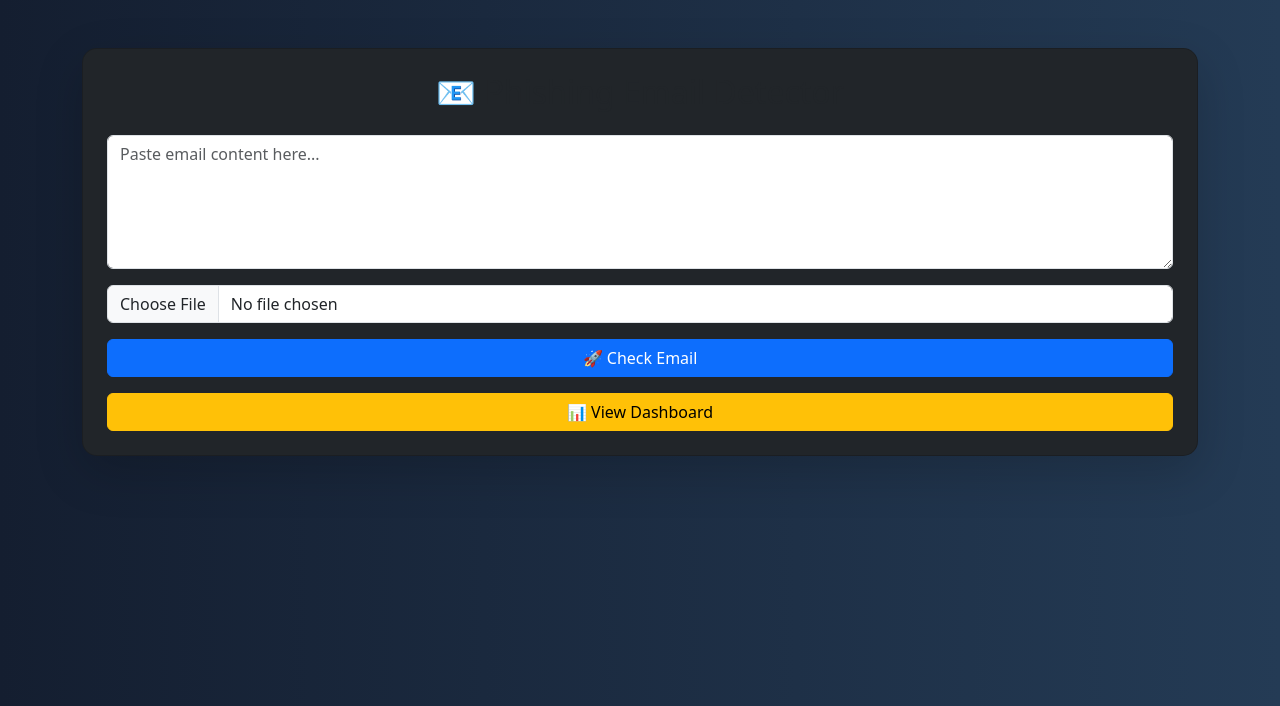
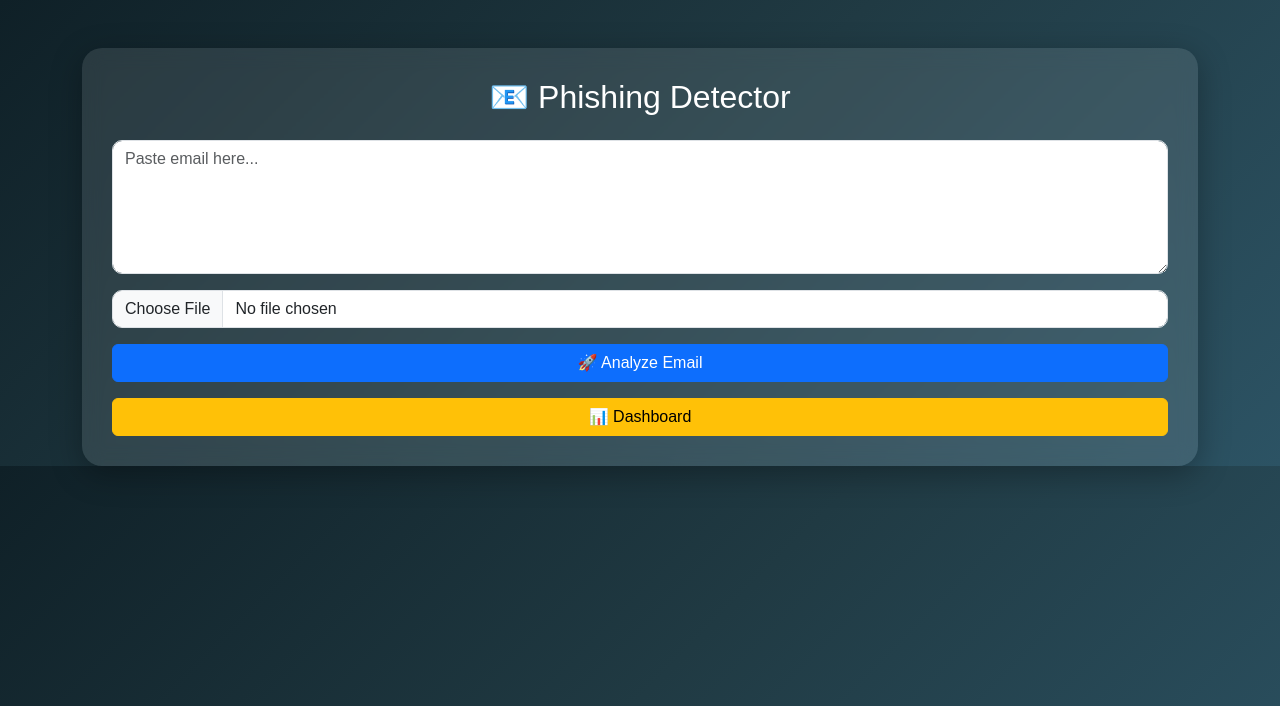
Before and after one commit to kavitharan74/phishing-detector, a Flask app: page / in a window 1280 px wide. Shown: the top 706 px of the page. Run offline with Flask 3, Linux system fonts and the light colour scheme; parts of the project's set-up code (start-up, migrations or seed data) failed here and were passed over.

Commit message:
Update index.html

```diff
--- a/templates/index.html
+++ b/templates/index.html
@@ -6,12 +6,39 @@
 
 <style>
 body {
-    background: linear-gradient(to right, #141e30, #243b55);
+    background: linear-gradient(135deg, #0f2027, #203a43, #2c5364);
     color: white;
+    font-family: Arial;
 }
 
-.card {
+.glass {
+    background: rgba(255, 255, 255, 0.1);
+    border-radius: 20px;
+    backdrop-filter: blur(10px);
+    padding: 30px;
+    box-shadow: 0 8px 32px rgba(0,0,0,0.3);
+}
+
+textarea, input {
+    border-radius: 10px !important;
+}
+
+button {
+    transition: 0.3s;
+}
+
+button:hover {
+    transform: scale(1.05);
+}
+
+.progress {
+    height: 25px;
     border-radius: 15px;
+}
+
+.badge-box {
+    font-size: 18px;
+    padding: 8px 15px;
 }
 
 .spinner {
@@ -24,48 +51,64 @@ body {
 
 <div class="container mt-5">
 
-<div class="card p-4 shadow-lg bg-dark">
+<div class="glass">
 
-<h2 class="text-center mb-4">📧 Phishing Email Detector</h2>
+<h2 class="text-center mb-4">📧 Phishing Detector</h2>
 
 <form method="POST" enctype="multipart/form-data" onsubmit="showLoader()">
 
-<textarea name="email" class="form-control mb-3" rows="5" placeholder="Paste email content here..."></textarea>
+<textarea name="email" class="form-control mb-3" rows="5" placeholder="Paste email here..."></textarea>
 
 <input type="file" name="file" class="form-control mb-3">
 
-<button class="btn btn-primary w-100">🚀 Check Email</button>
+<button class="btn btn-primary w-100">🚀 Analyze Email</button>
 
 </form>
 
-<!-- Spinner -->
+<!-- Loader -->
 <div class="text-center mt-3 spinner" id="loader">
 <div class="spinner-border text-light"></div>
-<p>Analyzing email...</p>
+<p>Scanning for threats...</p>
 </div>
 
-<a href="/dashboard" class="btn btn-warning mt-3 w-100">📊 View Dashboard</a>
+<a href="/dashboard" class="btn btn-warning mt-3 w-100">📊 Dashboard</a>
 
 {% if result %}
-<div class="mt-4 p-4 bg-secondary rounded">
+<div class="mt-4">
 
-<h4>Result: {{ result }}</h4>
+<!-- Result badge -->
+<div class="text-center mb-3">
+<span class="badge
+{% if score > 0.5 %}bg-danger{% else %}bg-success{% endif %}
+badge-box">
+{{ result }}
+</span>
+</div>
 
+<!-- Progress -->
 <div class="progress mb-3">
-<div class="progress-bar {% if score > 0.5 %}bg-danger{% else %}bg-success{% endif %}"
+<div class="progress-bar
+{% if score > 0.5 %}bg-danger{% else %}bg-success{% endif %}"
 style="width: {{score*100}}%">
 {{ (score*100)|round(1) }}%
 </div>
 </div>
 
+<!-- Reasons -->
+<div class="glass mb-3">
+<h5>⚠️ Detection Reasons</h5>
 <ul>
 {% for r in reasons %}
 <li>{{ r }}</li>
 {% endfor %}
 </ul>
+</div>
 
-<h5 class="mt-3">🤖 AI Explanation:</h5>
+<!-- AI Explanation -->
+<div class="glass">
+<h5>🤖 AI Explanation</h5>
 <p>{{ explanation }}</p>
+</div>
 
 </div>
 {% endif %}
```
